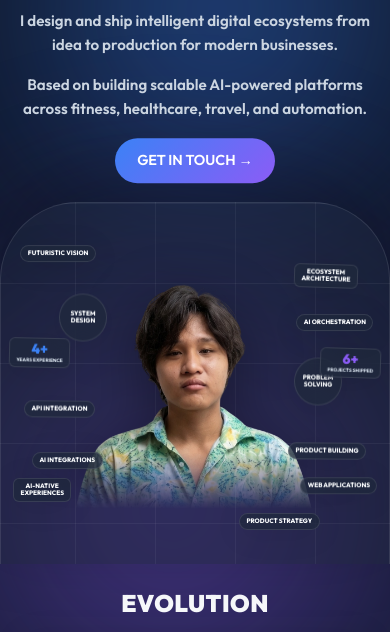
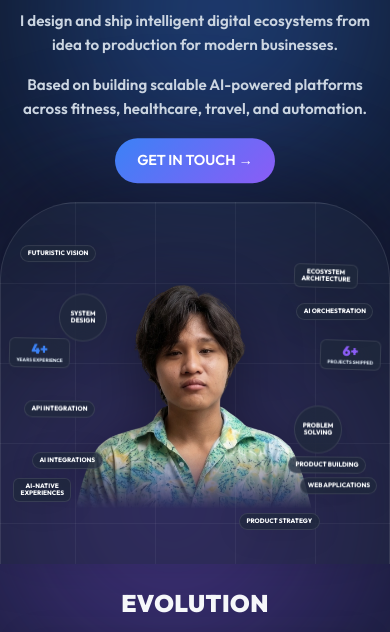
Before and after one commit to winchakma/portfolio, a plain HTML site: page index.html in a window 390 px wide. Shown: the part 164-796 px from the top of the page. Drawn offline with Linux system fonts and the light colour scheme.

Commit message:
fix collision between problem solving and 6+ projects shipped

```diff
--- a/styles.css
+++ b/styles.css
@@ -534,10 +534,10 @@ footer { text-align: center; padding: 2rem 1rem; border-top: 1px solid var(--gla
     .s-yellow { left: 3%; }
 
     .s-pink { right: 8%; }
-    .s-ai-orch { right: 4%; }
-    .s-purple { right: 2%; }
-    .s-build { right: 6%; top: 75%; }
-    .s-green { right: 12%; bottom: 38%; }
+    .s-ai-orch { right: 4%; top: 26%; }
+    .s-purple { right: 2%; top: 42%; }
+    .s-green { right: 12%; top: 62%; bottom: auto; }
+    .s-build { right: 6%; top: 80%; }
     .s-indigo { right: 3%; }
     .s-orange { right: 18%; }
 
```
